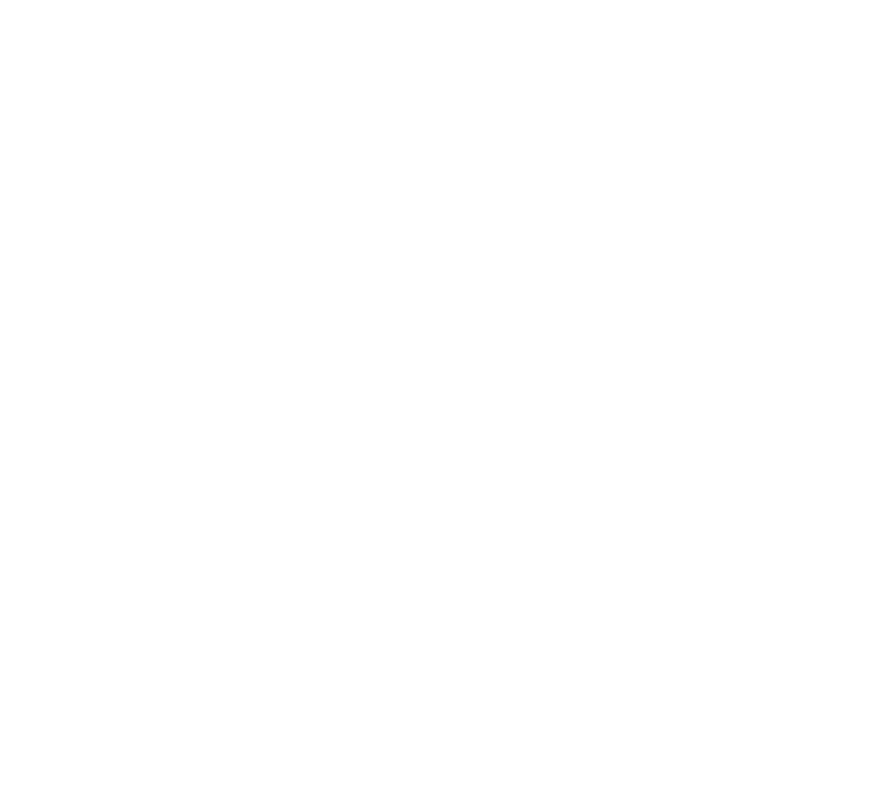
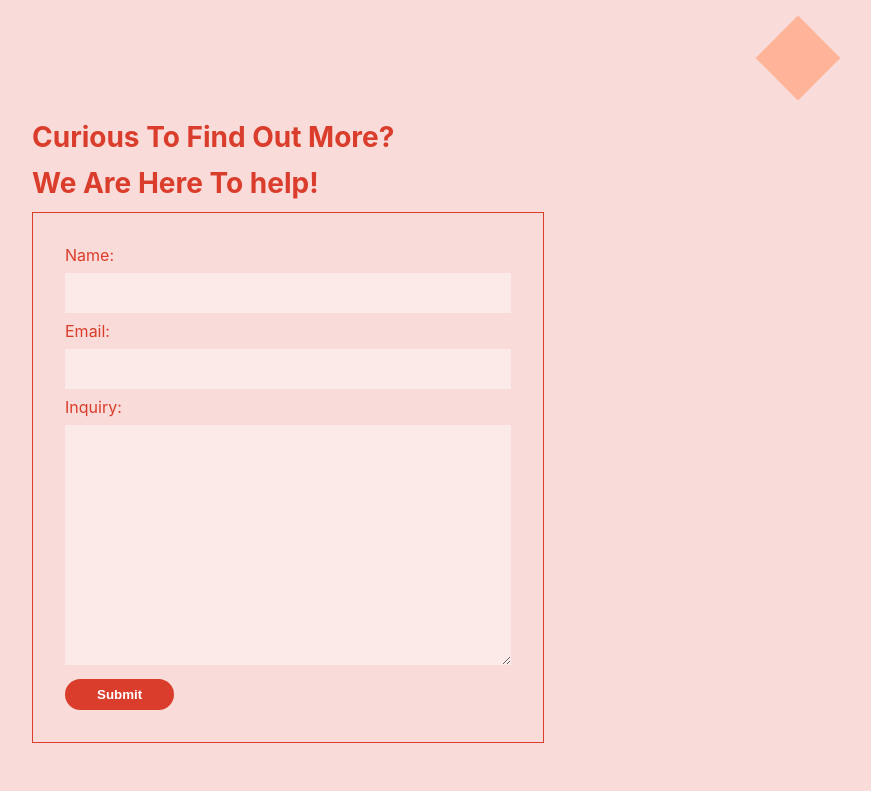
Before and after one commit to kim-duyen-frontend/story-buddy, a Next.js app: page / in a window 1280 px wide. Shown: the part 2789-3580 px from the top of the page, without its empty margins (352-1223 px from the left). Before the commit the page ends 2788 px from the top, so only its background shows below. Built offline with nearby package versions, Linux system fonts and the light colour scheme.

Commit message:
add content 5

```diff
--- /dev/null
+++ b/features/contact/index.js
@@ -0,0 +1,25 @@
+import React from 'react';
+import styles from "../../styles/contact.module.scss";
+
+const Contact = () => {
+    return (
+        <div className={styles.contact}>
+            <div className={styles.shape}></div>
+            <div className={styles.text}>
+                <p>Curious To Find Out More?</p>
+                <p>We Are Here To help!</p>
+            </div>
+            <div className={styles.container}>
+                <label>Name:</label>
+                <input className={styles.inputName} />
+                <label>Email:</label>
+                <input className={styles.inputEmail} />
+                <label>Inquiry:</label>
+                <textarea cols="50" rows="20" className={styles.inputText} />
+                <button className={styles.btnSubmit}>Submit</button>
+            </div>
+        </div>
+    );
+};
+
+export default Contact;
--- a/pages/index.js
+++ b/pages/index.js
@@ -5,6 +5,7 @@
 import Procedure from "../features/procedure";
 import GuideUse from "../features/guide-use";
 import Partners from "../features/partners";
+import Contact from "../features/contact";
 
 function Home() {
   return (
@@ -18,6 +19,7 @@
       <Procedure />
       <GuideUse />
       <Partners />
+      <Contact />
     </>
   )
 }
--- /dev/null
+++ b/styles/contact.module.scss
@@ -0,0 +1,122 @@
+.contact {
+    background-color: #f9dbd9;
+    padding: 10rem 0;
+    position: relative;
+
+    .shape {
+        position: absolute;
+        box-sizing: border-box;
+        z-index: 9;
+        height: 60px;
+        width: 60px;
+        right: 100px;
+        top: 68px;
+        background-color: rgb(255, 180, 154);
+        border-radius: 0px;
+        transform: rotate(45deg);
+    }
+
+    .text {
+        width: 40%;
+        margin-left: auto;
+        margin-right: auto;
+
+        >p {
+            font-size: 28px;
+            font-weight: bold;
+            color: #DA3D2B;
+        }
+
+        p:nth-of-type(2) {
+            padding: 0.75rem 0;
+        }
+    }
+
+    .container {
+        border: 1px solid #DA3D2B;
+        width: 40%;
+        padding: 2rem;
+        display: flex;
+        flex-direction: column;
+        justify-content: space-between;
+        align-items: flex-start;
+        margin-left: auto;
+        margin-right: auto;
+
+        label {
+            color: #DA3D2B;
+        }
+
+        label:nth-of-type(2) {
+            margin-top: 0.5rem;
+        }
+
+        label:nth-of-type(3) {
+            margin-top: 0.5rem;
+        }
+
+        .inputName {
+            width: 100%;
+            height: 40px;
+            border: none;
+            margin-top: 0.5rem;
+            font-size: 18px;
+            background-color: #fceae8;
+
+            &:focus {
+                outline: none;
+            }
+        }
+
+        .inputEmail {
+            width: 100%;
+            height: 40px;
+            border: none;
+            margin-top: 0.5rem;
+            font-size: 18px;
+            background-color: #fceae8;
+
+            &:focus {
+                outline: none;
+            }
+        }
+
+        .inputText {
+            width: 100%;
+            height: 15rem;
+            border: none;
+            margin-top: 0.5rem;
+            font-size: 18px;
+            background-color: #fceae8;
+
+            &:focus {
+                outline: none;
+            }
+        }
+
+        .btnSubmit {
+            display: block;
+            padding: 0.5rem 2rem;
+            margin-top: 0.875rem;
+            background-color: #DA3D2B;
+            color: #fff;
+            border: none;
+            border-radius: 1rem;
+            font-weight: 600;
+            cursor: pointer;
+        }
+    }
+}
+
+@media (max-width:500px) {
+    .contact {
+        .container {
+            width: 100%;
+
+            .btnSubmit {
+                margin-left: auto;
+                margin-right: auto;
+            }
+        }
+    }
+}
```
